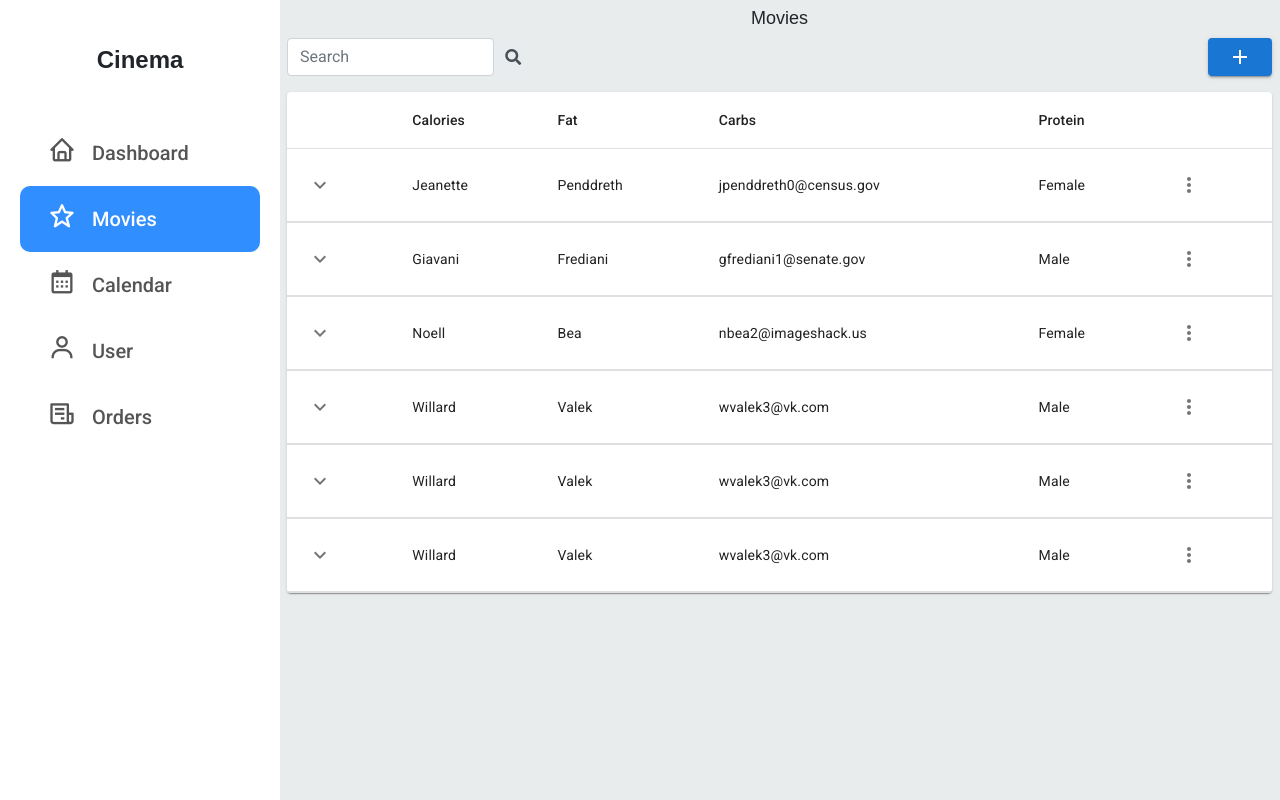
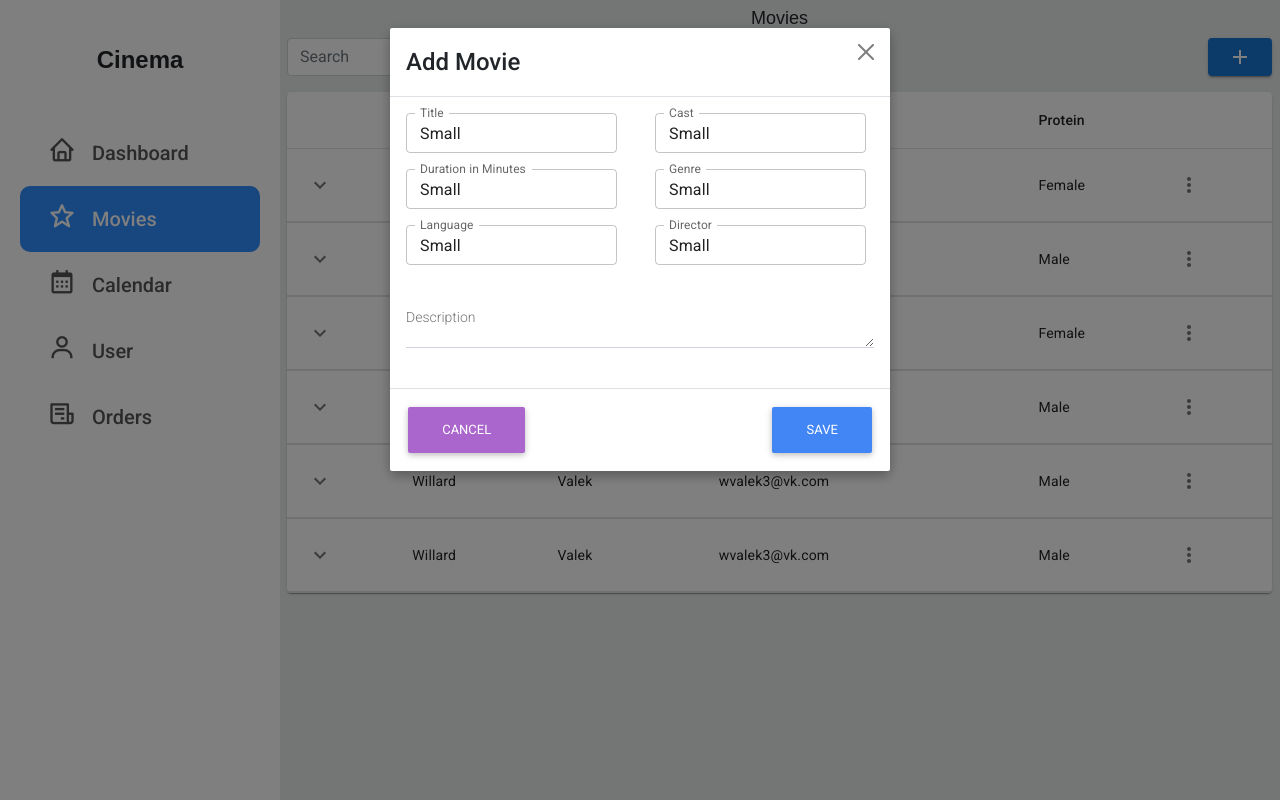
Before and after one commit to kpeshal/cinema-management, a React (Create React App) app: page /movies in a window 1280 px wide. Both pictures are taken after a click on the button 1240 px from the left and 56 px from the top of the page. Built offline with nearby package versions, Linux system fonts and the light colour scheme; a web font is replaced by a local one.

Commit message:
changed movie modal design

```diff
--- a/package.json
+++ b/package.json
@@ -16,6 +16,7 @@
     "react": "^18.1.0",
     "react-bootstrap": "^2.4.0",
     "react-dom": "^18.1.0",
+    "react-hook-form": "^7.31.3",
     "react-router-dom": "^6.3.0",
     "react-scripts": "5.0.1",
     "sass": "^1.52.1",
--- a/src/app/components/movies/index.js
+++ b/src/app/components/movies/index.js
@@ -1,21 +1,42 @@
-import React from "react";
+import React, { useState } from "react";
 import Search from "../../common/search";
 import MoviesTable from "./table";
 import Button from "@mui/material/Button";
 import AddIcon from "@mui/icons-material/Add";
+import MovieModal from "./movieModal";
 
 const Movies = (props) => {
+  const [showModal, setShowModal] = useState(false);
+  const [movie, setMovie] = useState({});
+
+  const handleAddMovie = () => {
+    console.log("Add Clicked");
+    setMovie({});
+    setShowModal(true);
+  };
+
+  const handleCloseModal = () => {
+    setMovie({});
+    setShowModal(false);
+  };
+
   return (
-    <div>
+    <React.Fragment>
       <h2 className="pt-2 page-heading"> Movies</h2>
       <div className="pb-3 mt-2 admin-appBar">
         <Search />
-        <Button variant="contained">
+        <Button variant="contained" onClick={handleAddMovie}>
           <AddIcon />
         </Button>
       </div>
       <MoviesTable />
-    </div>
+      <MovieModal
+        show={showModal}
+        handleClose={handleCloseModal}
+        // modalHeading="Edit Appointment"
+        movie={movie}
+      />
+    </React.Fragment>
   );
 };
 
--- a/src/app/components/movies/movieModal.js
+++ b/src/app/components/movies/movieModal.js
@@ -1,181 +1,139 @@
 import React from "react";
 import { Modal, Button } from "react-bootstrap";
-import { MDBRow, MDBCol, MDBInput } from "mdbreact";
 import { useForm } from "react-hook-form";
+import { MDBInput } from "mdbreact";
 
-const MyModal = (props) => {
-  const { show, handleClose, modalHeading, appointment } = props;
+import TextField from "@mui/material/TextField";
 
-  const { register, handleSubmit, errors, setValue, clearError } = useForm();
+const MovieModal = (props) => {
+  const { show, handleClose, movie } = props;
 
-  const formSubmit = (formValues) => {
-    props.submit(formValues);
-  };
+  //   const { register, handleSubmit, errors, setValue, clearError } = useForm();
 
-  const handleInputChange = (e, field) => {
-    let value = e.target ? e.target.value : e;
-    if ((e.target ? e.target.validity.valid : e) || value === "") {
-      setValue(field, value);
-      appointment[field] = value;
-      clearError(field);
-    }
-  };
+  //   const formSubmit = (formValues) => {
+  //     props.submit(formValues);
+  //   };
 
-  const formBuilder = () => {
-    register({ name: "id" });
-    register({ name: "firstName" }, { required: true });
-    register({ name: "lastName" }, { required: true });
-    register({ name: "gender" }, { required: true });
-    register({ name: "nhs" }, { required: true });
-    register({ name: "appointmentDate" }, { required: true });
-    register({ name: "status" }, { required: true });
-    register(
-      { name: "email" },
-      {
-        pattern:
-          /[a-zA-Z0-9!#$%&'*+/=?^_`{|}~-]+(?:\.[a-zA-Z0-9!#$%&'*+/=?^_`{|}~-]+)*@(?:[a-zA-Z0-9](?:[a-zA-Z0-9-]*[a-zA-Z0-9])?\.)+[a-zA-Z0-9](?:[a-zA-Z0-9-]*[a-zA-Z0-9])?/i,
-      }
-    );
-    if (appointment) {
-      setValue([
-        { id: appointment.id },
-        { firstname: appointment.firstName },
-        { lastName: appointment.lastName },
-        { email: appointment.email },
-      ]);
-    }
-  };
+  //   const handleInputChange = (e, field) => {
+  //     let value = e.target ? e.target.value : e;
+  //     if ((e.target ? e.target.validity.valid : e) || value === "") {
+  //       setValue(field, value);
+  //       movie[field] = value;
+  //       clearError(field);
+  //     }
+  //   };
 
-  React.useEffect(() => {
-    formBuilder();
-  }, []);
+  //   const formBuilder = () => {
+  //     register({ name: "id" });
+  //     register({ name: "firstName" }, { required: true });
+  //     register({ name: "lastName" }, { required: true });
+  //     register({ name: "gender" }, { required: true });
+  //     register({ name: "nhs" }, { required: true });
+  //     register({ name: "movieDate" }, { required: true });
+  //     register({ name: "status" }, { required: true });
+  //     register(
+  //       { name: "email" },
+  //       {
+  //         pattern:
+  //           /[a-zA-Z0-9!#$%&'*+/=?^_`{|}~-]+(?:\.[a-zA-Z0-9!#$%&'*+/=?^_`{|}~-]+)*@(?:[a-zA-Z0-9](?:[a-zA-Z0-9-]*[a-zA-Z0-9])?\.)+[a-zA-Z0-9](?:[a-zA-Z0-9-]*[a-zA-Z0-9])?/i,
+  //       }
+  //     );
+  //     if (movie) {
+  //       setValue([
+  //         { id: movie.id },
+  //         { firstname: movie.firstName },
+  //         { lastName: movie.lastName },
+  //         { email: movie.email },
+  //       ]);
+  //     }
+  //   };
+
+  //   React.useEffect(() => {
+  //    // formBuilder();
+  //   }, []);
 
   return (
     <>
       <Modal show={show} closeButton onHide={handleClose} animation={false}>
         <Modal.Header closeButton>
-          <Modal.Title>{modalHeading}</Modal.Title>
+          <Modal.Title>Add Movie</Modal.Title>
         </Modal.Header>
-        <form onSubmit={handleSubmit(formSubmit)}>
+        <form
+        //  onSubmit={handleSubmit(formSubmit)}
+        >
           <Modal.Body>
-            <MDBRow>
-              <MDBCol size="6">
+            <div className="row mb-3">
+              <div className="col">
+                <TextField
+                  label="Title"
+                  id="outlined-size-small"
+                  defaultValue="Small"
+                  size="small"
+                />
+              </div>
+              <div className="col">
+                <TextField
+                  label="Cast"
+                  id="outlined-size-small"
+                  defaultValue="Small"
+                  size="small"
+                />
+              </div>
+            </div>
+            <div className="row mb-3">
+              <div className="col">
+                <TextField
+                  label="Duration in Minutes"
+                  id="outlined-size-small"
+                  defaultValue="Small"
+                  size="small"
+                />
+              </div>
+              <div className="col">
+                <TextField
+                  label="Genre"
+                  id="outlined-size-small"
+                  defaultValue="Small"
+                  size="small"
+                />
+              </div>
+            </div>
+            <div className="row mb-3">
+              <div className="col">
+                <TextField
+                  label="Language"
+                  id="outlined-size-small"
+                  defaultValue="Small"
+                  size="small"
+                />
+              </div>
+              <div className="col">
+                <TextField
+                  label="Director"
+                  id="outlined-size-small"
+                  defaultValue="Small"
+                  size="small"
+                />
+              </div>
+            </div>
+            <div className="row">
+              <div className="col">
                 <MDBInput
-                  label="First Name *"
+                  label="Description"
                   group
-                  type="text"
+                  type="textarea"
                   validate
                   error="wrong"
-                  className={errors.firstName ? "mb-2 is-invalid" : "mb-2"}
+                  className="mb-0"
+                  // className={errors.note ? "mb-2 is-invalid" : "mb-2 pt-2"}
                   size="sm"
                   success="right"
-                  name="firstName"
-                  value={appointment?.firstName ? appointment.firstName : ""}
-                  onChange={(e) => handleInputChange(e, "firstName")}
+                  name="notes"
+                  // value={data?.notes ? data.notes : ""}
+                  //  onChange={(e) => handleInputChange(e, "notes")}
                 />
-              </MDBCol>
-              <MDBCol size="6">
-                <MDBInput
-                  label="Last Name *"
-                  group
-                  type="text"
-                  validate
-                  error="wrong"
-                  className={errors.lastName ? "mb-2 is-invalid" : "mb-2"}
-                  size="sm"
-                  success="right"
-                  name="lastName"
-                  value={appointment?.lastName ? appointment.lastName : ""}
-                  onChange={(e) => handleInputChange(e, "lastName")}
-                />
-              </MDBCol>
-            </MDBRow>
-            <MDBRow>
-              <MDBCol>
-                <MDBInput
-                  label="Email"
-                  group
-                  type="text"
-                  validate
-                  error="wrong"
-                  className={errors.email ? "mb-2 is-invalid" : "mb-2"}
-                  size="sm"
-                  success="right"
-                  name="email"
-                  value={appointment?.email ? appointment.email : ""}
-                  onChange={(e) => handleInputChange(e, "email")}
-                />
-              </MDBCol>
-              <MDBCol>
-                <MDBInput
-                  label="Gender"
-                  group
-                  type="text"
-                  validate
-                  error="wrong"
-                  className={errors.gender ? "mb-2 is-invalid" : "mb-2"}
-                  size="sm"
-                  success="right"
-                  name="email"
-                  value={appointment?.gender ? appointment.gender : ""}
-                  onChange={(e) => handleInputChange(e, "gender")}
-                />
-              </MDBCol>
-            </MDBRow>
-
-            <MDBRow>
-              <MDBCol>
-                <MDBInput
-                  label="NHS"
-                  group
-                  type="text"
-                  validate
-                  error="wrong"
-                  className={errors.nhs ? "mb-2 is-invalid" : "mb-2"}
-                  size="sm"
-                  success="right"
-                  name="nhs"
-                  value={appointment?.nhs ? appointment.nhs : ""}
-                  onChange={(e) => handleInputChange(e, "nhs")}
-                />
-              </MDBCol>
-              <MDBCol>
-                <MDBInput
-                  label="Appointment Date"
-                  group
-                  type="text"
-                  validate
-                  error="wrong"
-                  className={
-                    errors.appointmentDate ? "mb-2 is-invalid" : "mb-2"
-                  }
-                  size="sm"
-                  success="right"
-                  name="appointmentDate"
-                  value={
-                    appointment?.appointmentDate
-                      ? appointment.appointmentDate
-                      : ""
-                  }
-                  onChange={(e) => handleInputChange(e, "appointmentDate")}
-                />
-              </MDBCol>
-              <MDBCol>
-                <MDBInput
-                  label="Status"
-                  group
-                  type="text"
-                  validate
-                  error="wrong"
-                  className={errors.status ? "mb-2 is-invalid" : "mb-2"}
-                  size="sm"
-                  success="right"
-                  name="status"
-                  value={appointment?.status ? appointment.status : ""}
-                  onChange={(e) => handleInputChange(e, "status")}
-                />
-              </MDBCol>
-            </MDBRow>
+              </div>
+            </div>
           </Modal.Body>
           <Modal.Footer className="d-flex justify-content-between">
             <Button variant="secondary" onClick={handleClose}>
@@ -191,4 +149,4 @@ const MyModal = (props) => {
   );
 };
 
-export default MyModal;
+export default MovieModal;
--- a/src/assets/styles/app.css
+++ b/src/assets/styles/app.css
@@ -30,3 +30,6 @@ a {
     font-size: large;
     text-align: center;
 }
+.modal {
+        padding-bottom: 1px !important;
+    }
```
Also changed, not shown: 1 other file (tests, documents, lock files or other folders).
